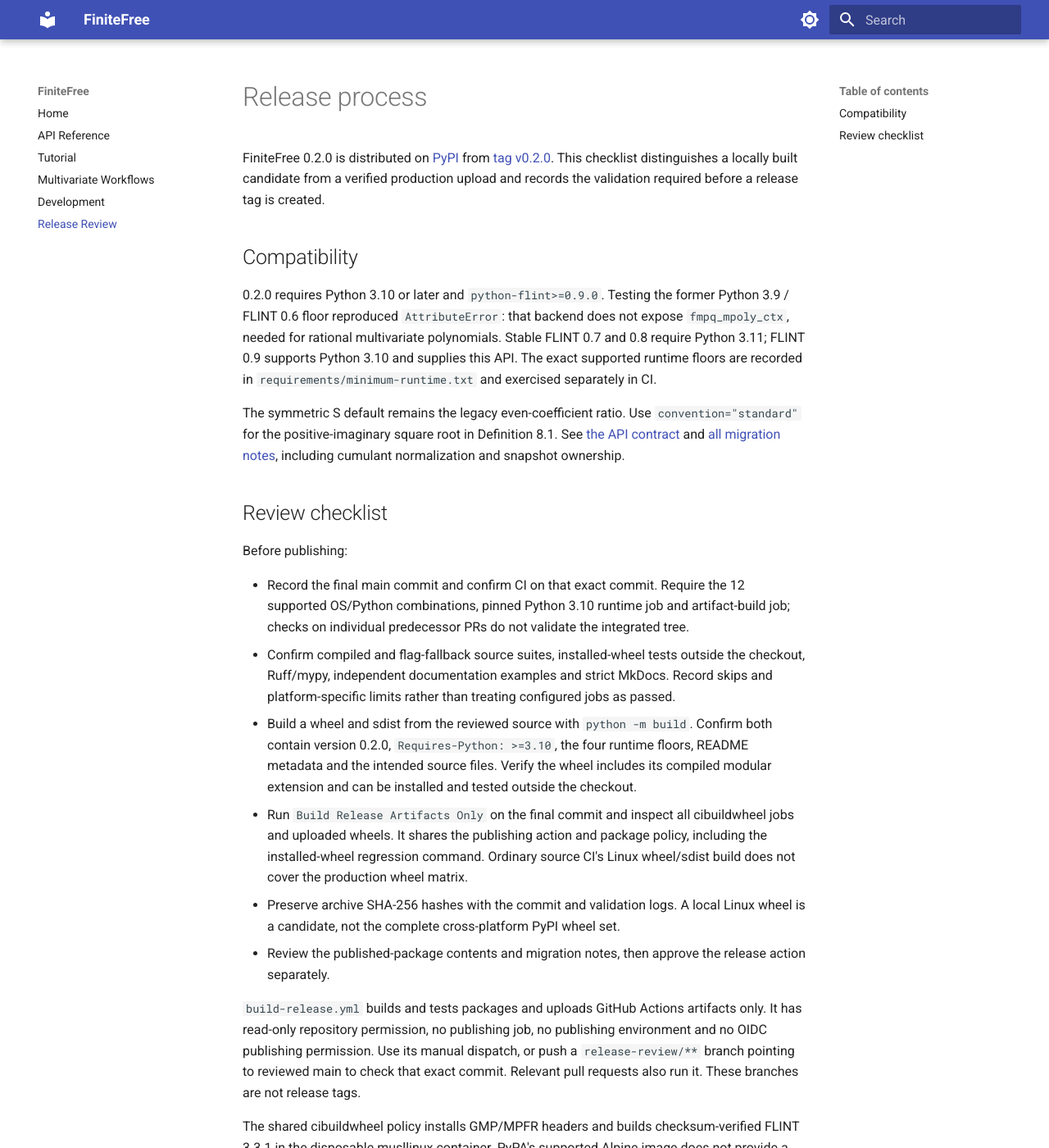
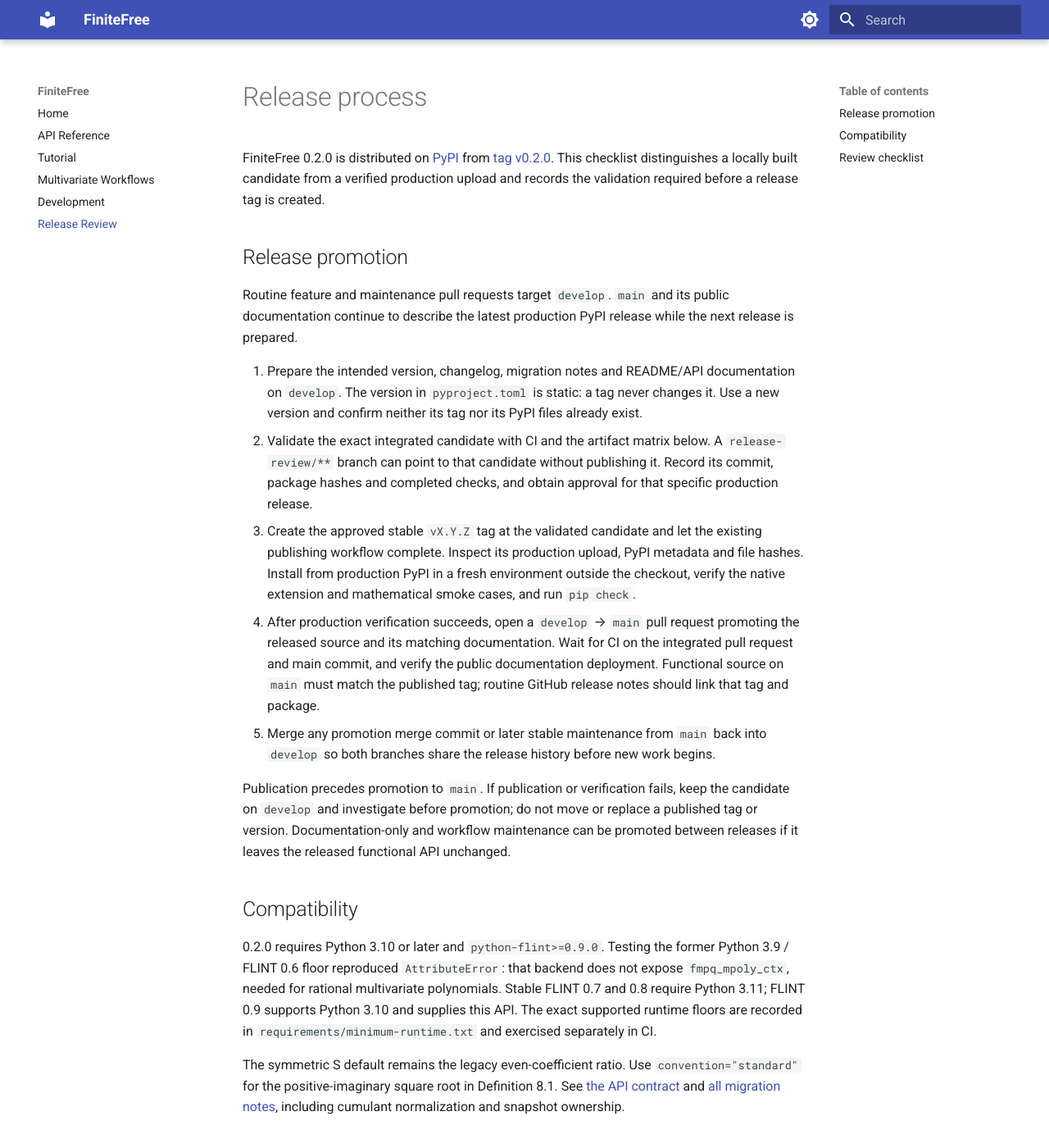
Before and after one commit to jontb/FiniteFree, an MkDocs documentation site: the page built from docs/release.md, in a window 1280 px wide and 1400 px high. Shown: the whole window at 82% size. Built offline with MkDocs 1.6.1 and Material for MkDocs 9.7.7, drawn with Linux system fonts in a browser that asks for light colours; some of the changed text lies outside the part shown.

Commit message:
Keep stable docs on main and route maintenance through develop

```diff
--- a/docs/release.md
+++ b/docs/release.md
@@ -1,6 +1,18 @@
 # Release process
 
 FiniteFree 0.2.0 is distributed on [PyPI](https://pypi.org/project/finitefree/0.2.0/) from [tag v0.2.0](https://github.com/jontb/FiniteFree/tree/v0.2.0). This checklist distinguishes a locally built candidate from a verified production upload and records the validation required before a release tag is created.
+
+## Release promotion
+
+Routine feature and maintenance pull requests target `develop`. `main` and its public documentation continue to describe the latest production PyPI release while the next release is prepared.
+
+1. Prepare the intended version, changelog, migration notes and README/API documentation on `develop`. The version in `pyproject.toml` is static: a tag never changes it. Use a new version and confirm neither its tag nor its PyPI files already exist.
+2. Validate the exact integrated candidate with CI and the artifact matrix below. A `release-review/**` branch can point to that candidate without publishing it. Record its commit, package hashes and completed checks, and obtain approval for that specific production release.
+3. Create the approved stable `vX.Y.Z` tag at the validated candidate and let the existing publishing workflow complete. Inspect its production upload, PyPI metadata and file hashes. Install from production PyPI in a fresh environment outside the checkout, verify the native extension and mathematical smoke cases, and run `pip check`.
+4. After production verification succeeds, open a `develop` → `main` pull request promoting the released source and its matching documentation. Wait for CI on the integrated pull request and main commit, and verify the public documentation deployment. Functional source on `main` must match the published tag; routine GitHub release notes should link that tag and package.
+5. Merge any promotion merge commit or later stable maintenance from `main` back into `develop` so both branches share the release history before new work begins.
+
+Publication precedes promotion to `main`. If publication or verification fails, keep the candidate on `develop` and investigate before promotion; do not move or replace a published tag or version. Documentation-only and workflow maintenance can be promoted between releases if it leaves the released functional API unchanged.
 
 ## Compatibility
 
@@ -12,14 +24,14 @@ The symmetric S default remains the legacy even-coefficient ratio. Use `conventi
 
 Before publishing:
 
-- Record the final main commit and confirm CI on that exact commit. Require the 12 supported OS/Python combinations, pinned Python 3.10 runtime job and artifact-build job; checks on individual predecessor PRs do not validate the integrated tree.
+- Record the final release-candidate commit on `develop` and confirm CI on that exact commit. Require the 12 supported OS/Python combinations, pinned Python 3.10 runtime job and artifact-build job; checks on individual predecessor PRs do not validate the integrated tree.
 - Confirm compiled and flag-fallback source suites, installed-wheel tests outside the checkout, Ruff/mypy, independent documentation examples and strict MkDocs. Record skips and platform-specific limits rather than treating configured jobs as passed.
-- Build a wheel and sdist from the reviewed source with `python -m build`. Confirm both contain version 0.2.0, `Requires-Python: >=3.10`, the four runtime floors, README metadata and the intended source files. Verify the wheel includes its compiled modular extension and can be installed and tested outside the checkout.
+- Build a wheel and sdist from the reviewed source with `python -m build`. Confirm both contain the intended static version, the reviewed Python and runtime dependency floors, README metadata and the intended source files. Verify the wheel includes its compiled modular extension and can be installed and tested outside the checkout.
 - Run `Build Release Artifacts Only` on the final commit and inspect all cibuildwheel jobs and uploaded wheels. It shares the publishing action and package policy, including the installed-wheel regression command. Ordinary source CI's Linux wheel/sdist build does not cover the production wheel matrix.
 - Preserve archive SHA-256 hashes with the commit and validation logs. A local Linux wheel is a candidate, not the complete cross-platform PyPI wheel set.
 - Review the published-package contents and migration notes, then approve the release action separately.
 
-`build-release.yml` builds and tests packages and uploads GitHub Actions artifacts only. It has read-only repository permission, no publishing job, no publishing environment and no OIDC publishing permission. Use its manual dispatch, or push a `release-review/**` branch pointing to reviewed main to check that exact commit. Relevant pull requests also run it. These branches are not release tags.
+`build-release.yml` builds and tests packages and uploads GitHub Actions artifacts only. It has read-only repository permission, no publishing job, no publishing environment and no OIDC publishing permission. Use its manual dispatch, or push a `release-review/**` branch pointing to the reviewed release candidate to check that exact commit. Relevant pull requests also run it. These branches are not release tags.
 
 The shared cibuildwheel policy installs GMP/MPFR headers and builds checksum-verified FLINT 3.3.1 in the disposable musllinux container. PyPA's supported Alpine image does not provide a FLINT development package, and python-flint 0.9 has no musllinux binary wheel. Testing those FiniteFree wheels therefore includes a source installation of python-flint. Musl users likewise need FLINT/GMP/MPFR source-build prerequisites even when FiniteFree itself has a wheel.
 
```
Also changed, not shown: README.md (+2 -0 lines), docs/development.md (+10 -0 lines), docs/index.md (+2 -0 lines), 2 other files.
